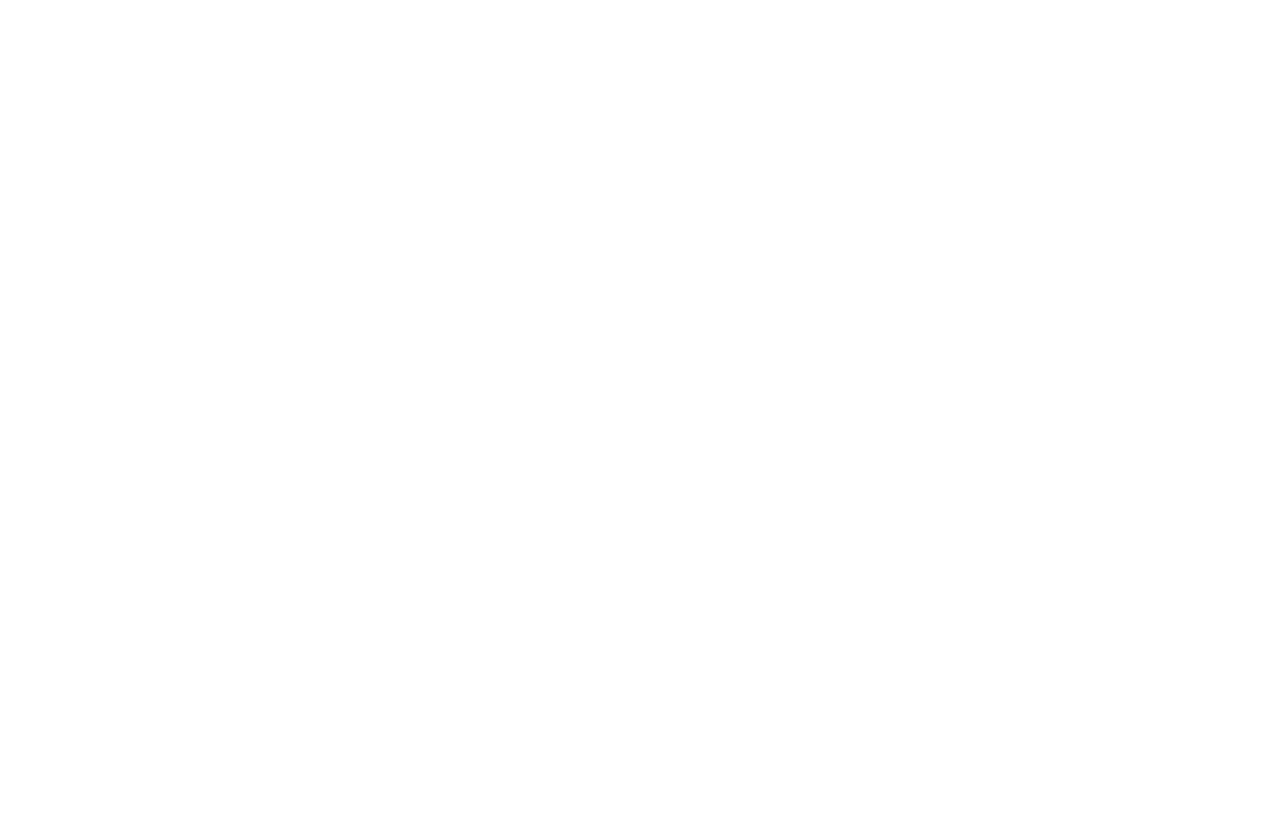
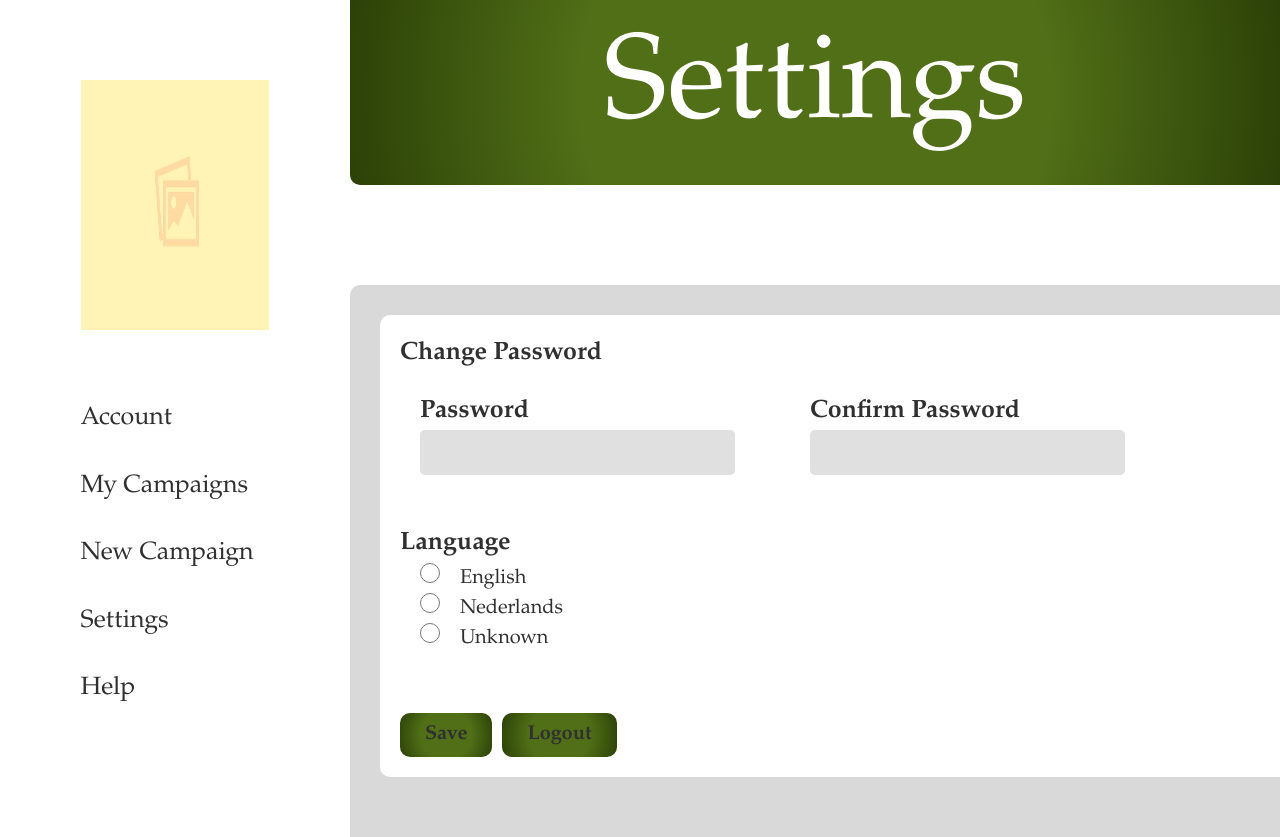
Before and after one commit to WouterOnGithub/Waystone, a React (Vite) app in the folder waystoneProject/: page /user/Settings_Page in a window 1280 px wide. Before the commit this address had no page. Before the commit the page ends 800 px from the top, so only its background shows below. Built offline with nearby package versions, Linux system fonts and the light colour scheme.

Commit message:
Settings_Page complete

```diff
--- a/waystoneProject/src/App.jsx
+++ b/waystoneProject/src/App.jsx
@@ -2,7 +2,7 @@ import { useState } from 'react'
 import { BrowserRouter as Router, Route, Routes } from "react-router-dom";
 
 /* Not completed */
-{/* import Settings_Page from "./pages/Settings_Page" */}
+import Settings_Page from "./pages/Settings_Page"
 import Login_Page from "./pages/Login_Page";
 import Register_Page from "./pages/Register_Page";
 
@@ -45,7 +45,7 @@ function App()
     <Router>
         <div className="App">
             <Routes>
-                {/* <Route path="/user/Settings_Page" element={<Settings_Page />} /> */}
+                <Route path="/user/Settings_Page" element={<Settings_Page />} />
                 { <Route path="/user/Login_Page" element={<Login_Page />} /> }
                 { <Route path="/user/Register_Page" element={<Register_Page />} /> }
 
--- a/waystoneProject/src/pages/Account_Page_EDIT.jsx
+++ b/waystoneProject/src/pages/Account_Page_EDIT.jsx
@@ -53,7 +53,7 @@ function Account_Page_EDIT()
                     <label htmlFor="name"><b>Name</b></label><br />
                     <input type="text" id="name" defaultValue="John Doe"/>
                     <br /><br />
-                    <label htmlFor="nickname"><b>Nichname</b></label> <img src={Required_Logo} alt="Required_Logo" id="Required_Logo" /><br />
+                    <label htmlFor="nickname"><b>Nickname</b></label> <img src={Required_Logo} alt="Required_Logo" id="Required_Logo" /><br />
                     <input type="text" id="nickname" value="DM_0124" required/>
                     <br /><br />
                     <label htmlFor="introduction"><b>Introduction</b> (max. 150 characters)</label><br />
--- a/waystoneProject/src/pages/Settings_Page.jsx
+++ b/waystoneProject/src/pages/Settings_Page.jsx
@@ -1 +1,81 @@
-/* Not completed */
+/* Complete */
+import React from "react";
+import { Link } from "react-router-dom";
+import "./pages-css/CSS.css";
+import "./pages-css/Settings_Page.css";
+import Waystone_Logo from "../assets/PlaceholderImage.jpg";
+import Required_Logo from "../assets/PlaceholderImage.jpg";
+import Placeholder from "../assets/PlaceholderImage.jpg";
+
+function Settings_Page()
+{
+  return (
+    <div>
+      <div className="navigation">
+      <nav>
+        <br />
+        <img src={Waystone_Logo} alt="Waystone_Logo" id="Waystone_Logo" />
+        <br />
+        <br />
+        <br />
+        <Link to="/">Account</Link>
+        <br />
+        <br />
+        <Link to="/">My Campaigns</Link>
+        <br />
+        <br />
+        <Link to="/">New Campaign</Link>
+        <br />
+        <br />
+        <Link to="/">Settings</Link>
+        <br />
+        <br />
+        <Link to="/">Help</Link>
+      </nav>
+      </div>
+
+      <div id="main">
+        {/* The green bar at the top of the page */}
+        <div id="title">
+            <p>Settings</p>
+        </div>
+        {/* The settings section */}
+        <div id="content">
+            <div id="settings-box">
+                <form id="input-box-gray">
+                    <b>Change Password</b>
+                    <br />
+                    <div id="settings-password">
+                        <div id="settings-passwords">
+                            <label htmlFor="password"><b>Password</b></label><br />
+                            <input type="password" id="password"/>
+                        </div>
+                        <div id="settings-passwords">
+                            <label htmlFor="password-confirm"><b>Confirm Password</b></label><br />
+                            <input type="password" id="password-confirm"/>
+                        </div>
+                        </div>
+
+                    <br /><b>Language</b><br />
+                    {/* A way to make the selected btn based on the language display throughout the site */}
+                    <div id="settings-language-radiobtn">
+                        <input type="radio" id="english" name="language-settings" value="English" />
+                        <label htmlFor="english">English</label><br />
+                        <input type="radio" id="nederlands" name="language-settings" value="Nederlands" />
+                        <label htmlFor="nederlands">Nederlands</label><br />
+                        <input type="radio" id="unknown" name="language-settings" value="Unknown" />
+                        <label htmlFor="unknown">Unknown</label>
+                    </div>
+
+                    <br /><br />
+                    <button id="button-green">Save</button>
+                    <button id="button-green">Logout</button>
+                </form>
+            </div>
+        </div>
+      </div>
+    </div>
+  );
+}
+
+export default Settings_Page;
--- a/waystoneProject/src/pages/pages-css/Account_Page.css
+++ b/waystoneProject/src/pages/pages-css/Account_Page.css
@@ -38,42 +38,3 @@
     height: 300px;
     padding: 10px;
 }
-
-/* input boxes */
-#UploadIMG_Logo
-{
-    border-radius: 200px;
-    cursor: pointer;
-    height: 250px; /* later replaced by: height: 40%; */
-    width: 250px; /* later replaced by: width: 40%; */
-    margin-right: 5000px;
-    transition: box-shadow 0.3s ease, transform 0.3s ease;
-}
-#UploadIMG_Logo:hover
-{
-    box-shadow: 0 8px 20px rgba(43, 43, 43, 0.3);
-    transform: translateY(-2px);
-}
-/* Gray input boxes */
-#Required_Logo
-{
-    height: 25px; /* later replaced by: height: auto; */
-    width: 25px; /* later replaced by: width: auto; */
-}
-#input-box-gray input, #input-box-gray textarea
-{
-    border-radius: var(--border-radius2);
-    background: var(--background-colour2);
-    border: none;
-    width: 300px;
-    height: 35px;
-    padding: 5px;
-    padding-left: 10px;
-}
-#input-box-gray textarea
-{
-    width: 600px;
-    height: 200px;
-}
-
-/* White input boxes */
--- a/waystoneProject/src/pages/pages-css/CSS.css
+++ b/waystoneProject/src/pages/pages-css/CSS.css
@@ -12,6 +12,7 @@
     --background-colour3:#bfbfbf;
     --background-color4: #303030;
     --projectbox-colour: #E7D665; /* Other 2 colours are: #D34848 and #447DC9 */
+    --form-box-colour: #E0E0E0;
     --border-radius: 10px;
     --border-radius2: 5px;
 
@@ -110,6 +111,8 @@ nav a:hover
     background-color: var(--background-colour2);
     margin-top: 100px;
     padding: 30px;
+    margin-right: 500px;
+    width: 5000px;
 }
 #content b
 {
@@ -176,6 +179,7 @@ nav a:hover
     padding: 10px;
     padding-left: 25px;
     padding-right: 25px;
+    margin-right: 10px;
     transition: box-shadow 0.3s ease, transform 0.3s ease;
 }
 #button-green:hover /* All green_ buttons button */
@@ -282,6 +286,46 @@ nav a:hover
   transform: translateX(-50%);
 }
 
+/* input boxes */
+#UploadIMG_Logo
+{
+    border-radius: 200px;
+    cursor: pointer;
+    height: 250px; /* later replaced by: height: 40%; */
+    width: 250px; /* later replaced by: width: 40%; */
+    margin-right: 5000px;
+    transition: box-shadow 0.3s ease, transform 0.3s ease;
+}
+#UploadIMG_Logo:hover
+{
+    box-shadow: 0 8px 20px rgba(43, 43, 43, 0.3);
+    transform: translateY(-2px);
+}
+#Required_Logo
+{
+    height: 25px; /* later replaced by: height: auto; */
+    width: 25px; /* later replaced by: width: auto; */
+}
+/* Gray input boxes */
+#input-box-gray input, #input-box-gray textarea
+{
+    border-radius: var(--border-radius2);
+    background: var(--form-box-colour);
+    border: none;
+    width: 300px;
+    height: 35px;
+    padding: 5px;
+    padding-left: 10px;
+}
+#input-box-gray textarea
+{
+    width: 600px;
+    height: 200px;
+}
+/* White input boxes */
+
+
 
 /* Try and used existing css if possible */
-/* Add more necessary CSS here */
+/* Add more necessary *shared* CSS here */
+/* Seperate css only need for 1 or 2 pages */
--- /dev/null
+++ b/waystoneProject/src/pages/pages-css/Settings_Page.css
@@ -0,0 +1,35 @@
+#settings-password
+{
+    display: flex;
+}
+#settings-passwords
+{
+    padding: 20px;
+    width: 350px;
+}
+
+#settings-language-radiobtn input[type="radio"]
+{
+    accent-color: var(--text-color3);
+    cursor: pointer;
+    width: 20px;
+    height: 20px;
+    margin-left: 20px;
+}
+#settings-language-radiobtn label
+{
+    cursor: pointer;
+    margin-left: 20px;
+}
+
+#settings-box
+{
+    border-radius: 10px;
+    background: var(--background-colour);
+    padding: 20px;
+    margin-bottom: 30px;
+}
+#settings-box b
+{
+    font-size: var(--head-text);
+}
```
